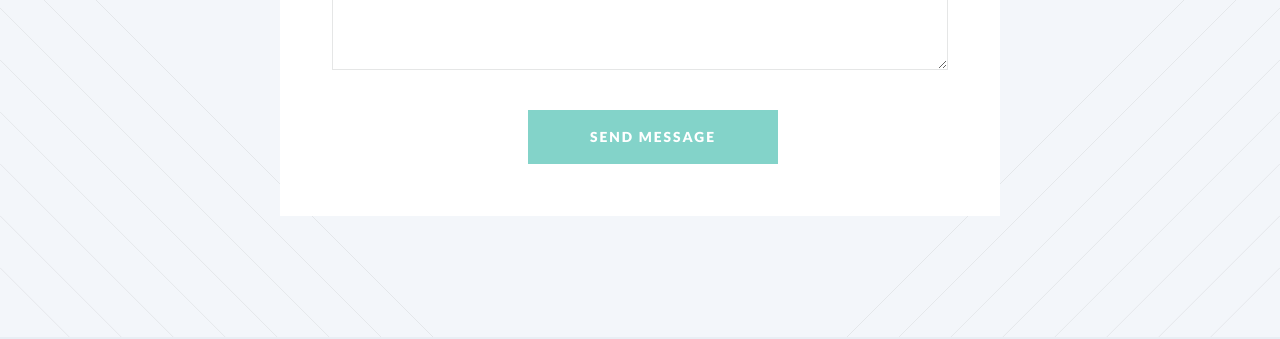
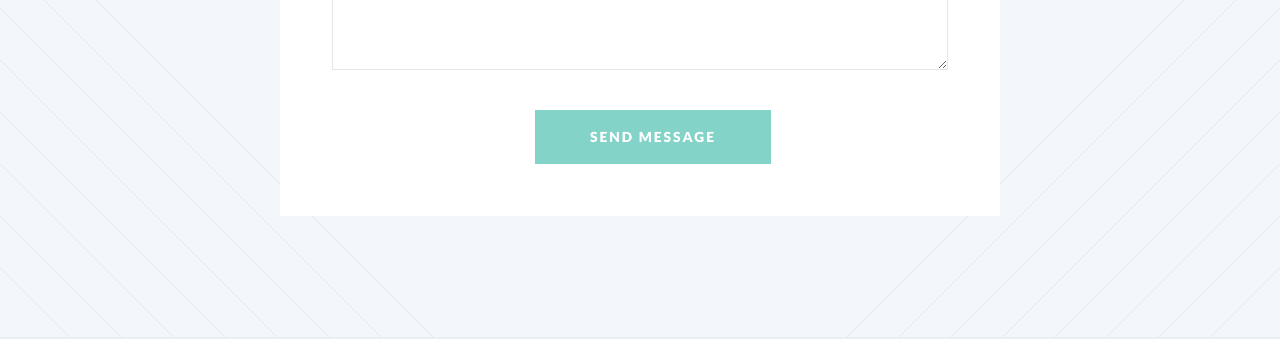
Before and after one commit to jamestomasino/stoicreviews, a Jekyll site: the page built from contact/index.html, in a window 1280 px wide and 1246 px high. Shown: the part 673-1012 px from the top of the window. Built offline with Jekyll 4.4.1, drawn with Linux system fonts in a browser that asks for light colours.

Commit message:
tiny tweak to button width

```diff
--- a/css/style.css
+++ b/css/style.css
@@ -498,7 +498,7 @@
 		font-size: 0.8em;
 		font-weight: 900;
 		letter-spacing: 2px;
-		min-width: 18em;
+		min-width: 17em;
 		padding: 0 0.75em;
 		line-height: 3.75em;
 		text-align: center;
```
